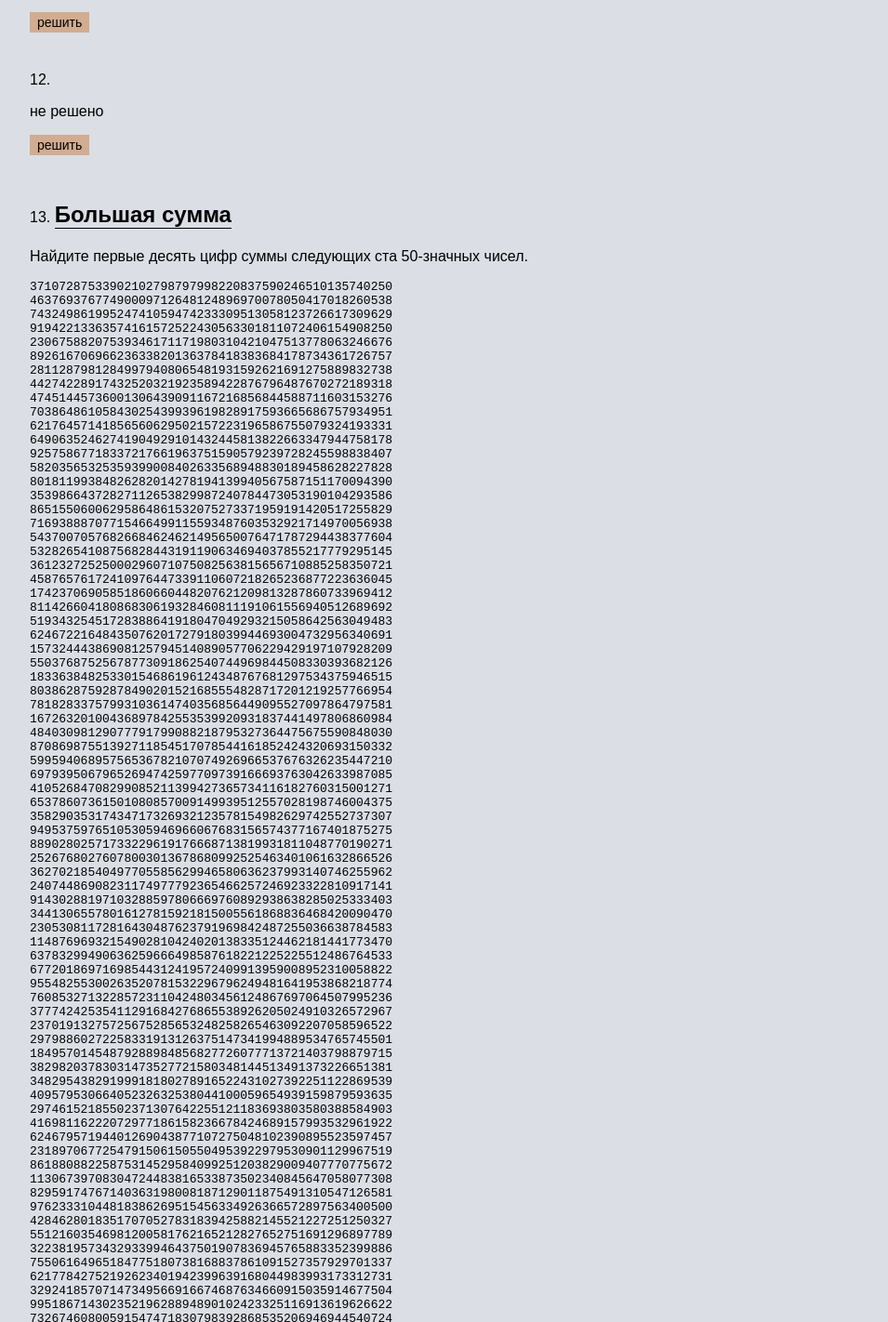
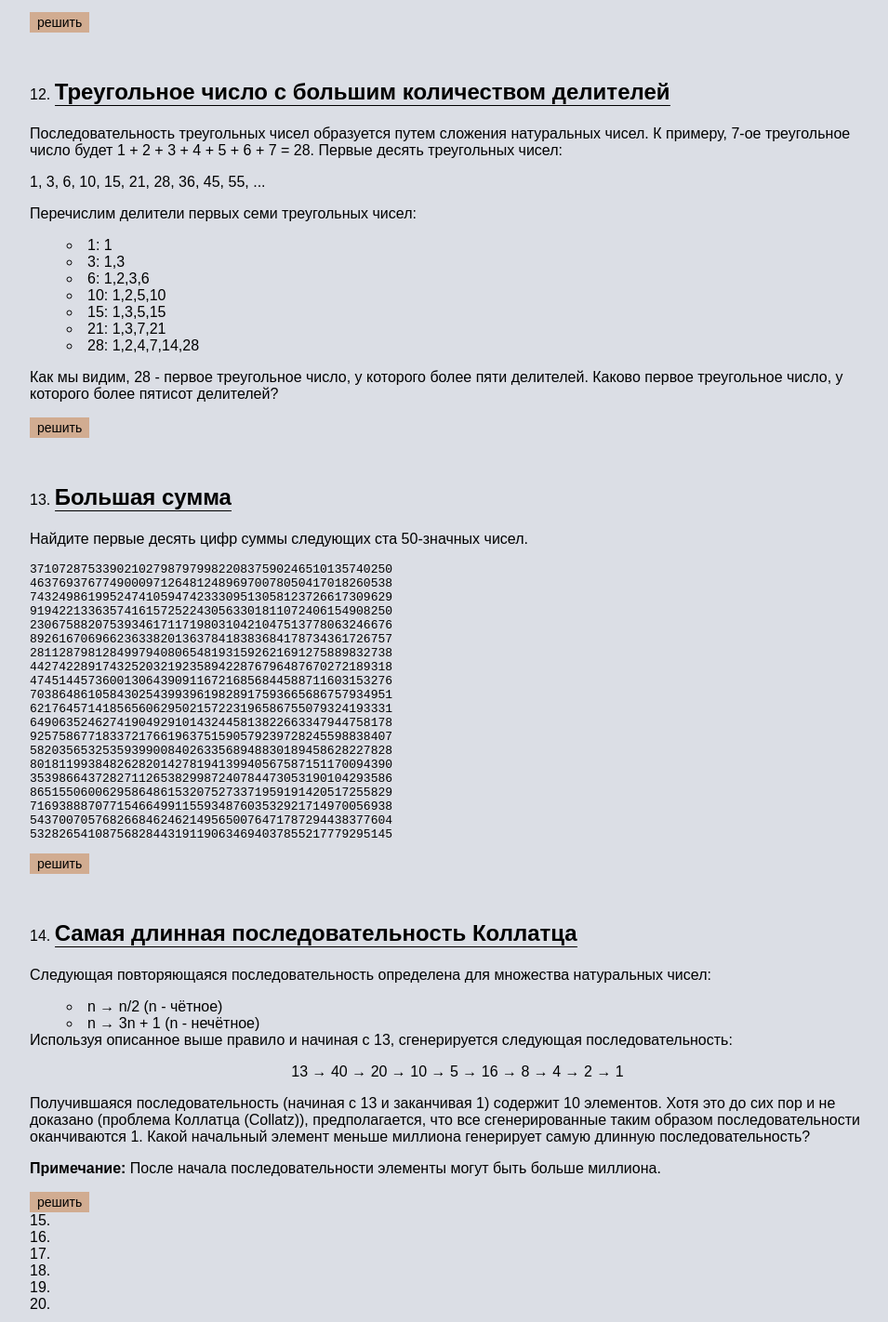
Before and after one commit to Titiaiev/math-exp, a plain HTML site: page eler.html in a window 1280 px wide. Shown: the part 2789-4211 px from the top of the page at 93% size, without its empty margins (168-1123 px from the left). Drawn offline with Linux system fonts and the light colour scheme.

Commit message:
решил задачу 14

```diff
--- a/eler.html
+++ b/eler.html
@@ -135,14 +135,29 @@
                </li>
 
                <li id="problem-12">
-                   <h2></h2>
-                   <p>не решено</p>
+                   <h2>Треугольное число с большим количеством делителей</h2>
+                   <p>Последовательность треугольных чисел образуется путем сложения натуральных чисел.
+                   К примеру, 7-ое треугольное число будет 1 + 2 + 3 + 4 + 5 + 6 + 7 = 28. Первые десять треугольных чисел:</p>
+                   <p>1, 3, 6, 10, 15, 21, 28, 36, 45, 55, ...</p>
+                   <p>Перечислим делители первых семи треугольных чисел:</p>
+                    <ul>
+                        <li>1: 1</li>
+                        <li>3: 1,3</li>
+                        <li>6: 1,2,3,6</li>
+                        <li>10: 1,2,5,10</li>
+                        <li>15: 1,3,5,15</li>
+                        <li>21: 1,3,7,21</li>
+                        <li>28: 1,2,4,7,14,28</li>
+                    </ul>
+                    <p>Как мы видим, 28 - первое треугольное число, у которого более пяти делителей.
+                    Каково первое треугольное число, у которого более пятисот делителей?</p>
+
                </li>
 
                <li id="problem-13">
                    <h2>Большая сумма</h2>
                    <p>Найдите первые десять цифр суммы следующих ста 50-значных чисел.</p>
-                   <pre>37107287533902102798797998220837590246510135740250
+                   <pre style="height: 300px; overflow: auto">37107287533902102798797998220837590246510135740250
 46376937677490009712648124896970078050417018260538
 74324986199524741059474233309513058123726617309629
 91942213363574161572522430563301811072406154908250
@@ -244,7 +259,25 @@
 53503534226472524250874054075591789781264330331690</pre>
                </li>
 
-               <li id="problem-14"></li>
+               <li id="problem-14">
+                   <h2>Самая длинная последовательность Коллатца</h2>
+                   <p>Следующая повторяющаяся последовательность определена для множества натуральных чисел:
+
+                        <ul>
+                            <li>n → n/2 (n - чётное)</li>
+                            <li>n → 3n + 1 (n - нечётное)</li>
+                        </ul>
+
+                        Используя описанное выше правило и начиная с 13, сгенерируется следующая последовательность:
+
+                        <p style="text-align: center">13 → 40 → 20 → 10 → 5 → 16 → 8 → 4 → 2 → 1</p>
+                        Получившаяся последовательность (начиная с 13 и заканчивая 1) содержит 10 элементов. Хотя это до сих пор и не доказано (проблема Коллатца (Collatz)), предполагается, что все сгенерированные таким образом последовательности оканчиваются 1.
+
+                        Какой начальный элемент меньше миллиона генерирует самую длинную последовательность?
+
+                        <p> <b>Примечание:</b> После начала последовательности элементы могут быть больше миллиона.</p>
+               </li>
+
                <li id="problem-15"></li>
                <li id="problem-16"></li>
                <li id="problem-17"></li>
--- a/js/main.js
+++ b/js/main.js
@@ -503,6 +503,35 @@ var answers = {
 //        console.log(deleteDotAndReturnFirstTenNumbers(sum));
 
         return deleteDotAndReturnFirstTenNumbers(sum);
+    },
+
+    problem14: function() {
+        //ответ: 837799
+        var maxSequence= 0,
+            currentSequence = 0,
+            storedNumber = 2,
+            currentNumber = 1000000;
+
+        function collatz(n) {
+            var iter = 0;
+
+            while(n !== 1) {
+                (n % 2 === 0) ? (n = n / 2) : (n = n * 3 + 1);
+                iter++
+            }
+            return (iter + 1);
+        }
+
+        while(currentNumber) {
+            currentSequence = collatz(currentNumber);
+            if (currentSequence > maxSequence) {
+                maxSequence = currentSequence;
+                storedNumber = currentNumber;
+            }
+            currentNumber--;
+        }
+
+        return storedNumber;
     }
 
 };
@@ -511,7 +540,7 @@ var answers = {
 window.onload = function() {
 
     // добавить кнопки не пустым элементам списка и повесить на них события клика
-    var problemsList = document.querySelectorAll("#problems-list li");
+    var problemsList = document.querySelectorAll("#problems-list > li");
     for (let i = 0; i < problemsList.length; i++) {
         if (problemsList[i].childNodes.length > 0) {
             // alert("ok");
```
